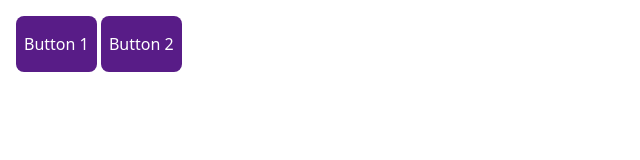
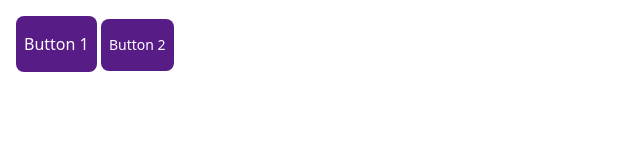
Before and after one commit to proaddy/TailWind-Test_2, a website built with Vite: page index.html in a window 1280 px wide. Shown: the full height of the page, 0-640 px from the left. Built offline with nearby package versions, Linux system fonts and the light colour scheme.

Commit message:
layer directive

```diff
--- a/index.html
+++ b/index.html
@@ -9,7 +9,7 @@
 <body>
     <div class="m-4">
         <button class="btn">Button 1</button>
-        <button class="btn hover:bg-green-400 hover:text-yellow-500">Button 2</button>
+        <button class="btn-sm">Button 2</button>
     </div>
 </body>
 </html>
--- a/input.css
+++ b/input.css
@@ -1,28 +1,14 @@
-@tailwind base; /* Contains fundamental reset and normalization styles */
-@tailwind components; /* Houses reusable component styles for buttons, cards, forms, etc. */
+@tailwind base;
+@tailwind components;
 
 .btn {
     @apply py-4 px-2 text-white bg-purple-900 rounded-lg hover:bg-sky-500 hover:text-black
 }
-/* we are writing @apply to just apply all the tailwind directive written to
-multiple component using a custom class.
-
-It is mainly useful while having a compnent of same style but a lot of it
-example a calculator.*/
 
 @tailwind utilities;
 
-
-/* Also adding custom class means writing your own css and not just using @apply directive */
-/* Adding Custom Classes Before Utility Layer:
-
-    Benefits:
-        Precedence: Your custom classes take priority, ensuring they override utilities if needed.
-        Organization: Clear separation of custom styles from Tailwind's defaults.
-        Maintainability: Easier to manage and update custom styles without conflicts.
-
-Adding Custom Classes After Utility Layer:
-
-    Potential Issues:
-        Specificity Wars: You might need highly specific selectors to override utilities, making CSS harder to read and maintain.
-        Accidental Overrides: Utilities could unintentionally override custom styles, leading to unexpected results. */
+@layer components {
+    .btn-sm {
+        @apply py-4 px-2 text-white bg-purple-900 rounded-lg hover:bg-sky-500 hover:text-black text-sm
+    }
+}
```
